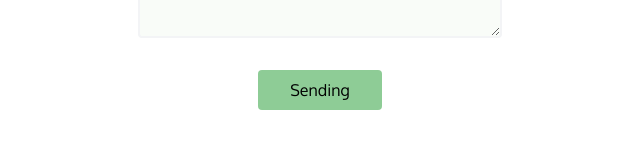
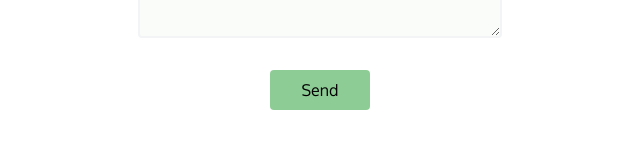
Before and after one commit to bojan09/bio-tech, a React (Vite) app: page / in a window 1280 px wide. Shown: the part 3838-3998 px from the top of the page, without its empty margins (320-960 px from the left). Built offline with nearby package versions, Linux system fonts and the light colour scheme.

Commit message:
minor bug fix in Contact

```diff
--- a/src/pages/Contact/Contact.jsx
+++ b/src/pages/Contact/Contact.jsx
@@ -110,7 +110,8 @@ const Contact = () => {
           type="submit"
           className="bg-primaryButton mt-4 px-8 py-2 rounded font-oxygen"
         >
-          {loading ? "Send" : "Sending"}
+          {/* {loading ? "Send" : "Sending"} */}
+          Send
         </button>
       </form>
     </div>
```
